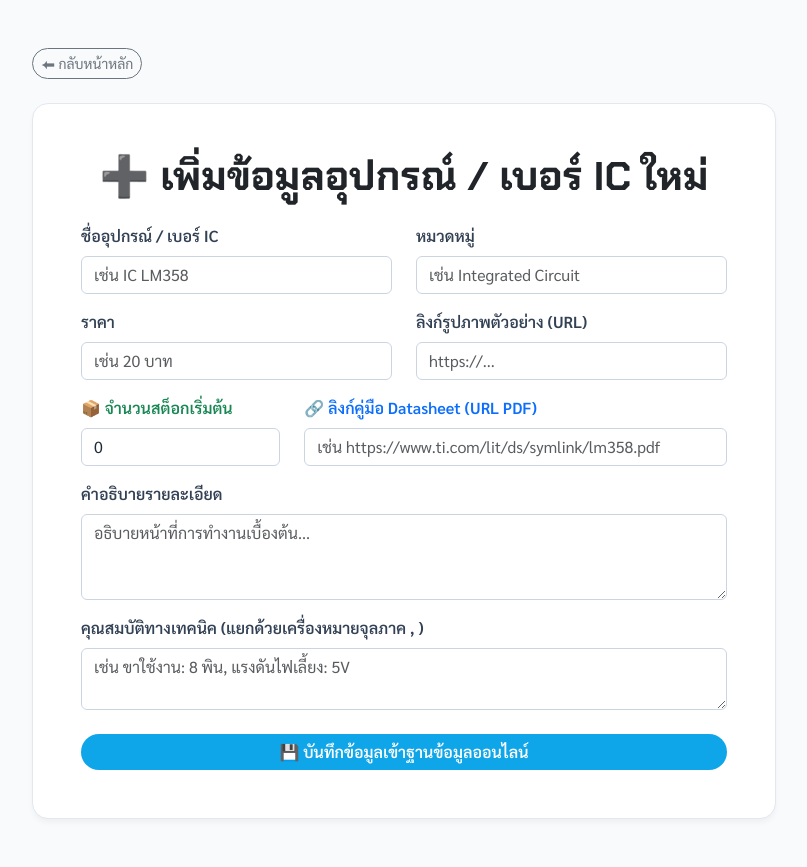
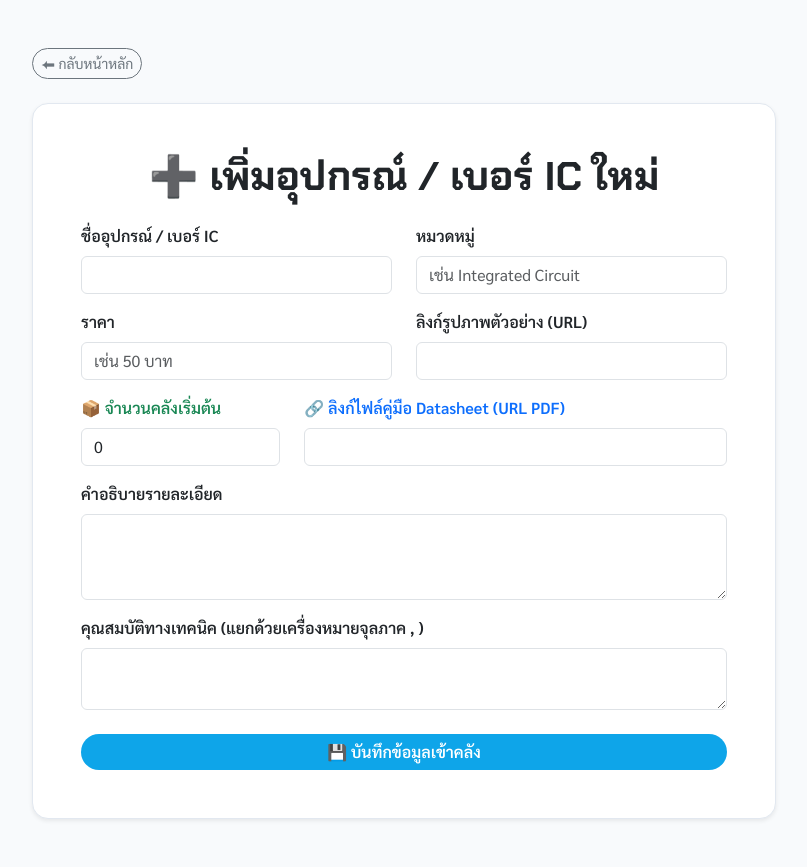
Before and after one commit to aerfst1712-debug/PyCharmMiscProject, a Flask app: template templates/add.html in a window 1280 px wide. Shown: the whole page, without its empty margins (236-1043 px from the left). Run offline with Flask 3, Linux system fonts and the light colour scheme; the template is opened without the code that fills it: most values are stand-ins (such as "Sample title", 1, 10 or a date in 2020).

Commit message:
Update add.html

```diff
--- a/templates/add.html
+++ b/templates/add.html
@@ -7,67 +7,59 @@
     <link href="https://cdn.jsdelivr.net/npm/bootstrap@5.3.0/dist/css/bootstrap.min.css" rel="stylesheet">
     <link href="https://fonts.googleapis.com/css2?family=Chakra+Petch:wght@500;700&family=Sarabun:wght@400;500;600&display=swap" rel="stylesheet">
     <style>
-        body { font-family: 'Sarabun', sans-serif; background-color: #f8fafc; color: #334155; }
-        h1, .navbar-brand { font-family: 'Chakra Petch', sans-serif; }
-        .form-box { background-color: #ffffff; border: 1px solid #e2e8f0; border-radius: 16px; box-shadow: 0 4px 6px -1px rgba(0,0,0,0.05); }
-        .form-control { background-color: #ffffff; border: 1px solid #cbd5e1; color: #1e293b; }
-        .form-control:focus { border-color: #0ea5e9; box-shadow: 0 0 0 3px rgba(14, 165, 233, 0.15); }
+        body { font-family: 'Sarabun', sans-serif; background-color: #f8fafc; }
+        h1 { font-family: 'Chakra Petch', sans-serif; }
+        .form-box { background-color: #ffffff; border: 1px solid #e2e8f0; border-radius: 16px; }
     </style>
 </head>
 <body>
 
     <div class="container my-5">
         <div class="col-lg-8 mx-auto">
-            <a href="/?admin=true" class="btn btn-outline-secondary btn-sm rounded-pill mb-4">⬅ กลับหน้าหลัก</a>
+            <a href="/?pw={{ pw }}" class="btn btn-outline-secondary btn-sm rounded-pill mb-4">⬅ กลับหน้าหลัก</a>
 
-            <div class="form-box p-4 p-md-5">
-                <h1 class="fw-bold mb-4 text-dark text-center">➕ เพิ่มข้อมูลอุปกรณ์ / เบอร์ IC ใหม่</h1>
-
-                <form action="/add?admin=true" method="POST">
+            <div class="form-box p-4 p-md-5 shadow-sm">
+                <h1 class="fw-bold mb-4 text-dark text-center">➕ เพิ่มอุปกรณ์ / เบอร์ IC ใหม่</h1>
+                <form action="/add?pw={{ pw }}" method="POST">
                     <div class="row">
                         <div class="col-md-6 mb-3">
                             <label class="form-label fw-bold">ชื่ออุปกรณ์ / เบอร์ IC</label>
-                            <input type="text" class="form-control" name="name" placeholder="เช่น IC LM358" required>
+                            <input type="text" class="form-control" name="name" required>
                         </div>
                         <div class="col-md-6 mb-3">
                             <label class="form-label fw-bold">หมวดหมู่</label>
                             <input type="text" class="form-control" name="category" placeholder="เช่น Integrated Circuit" required>
                         </div>
                     </div>
-
                     <div class="row">
                         <div class="col-md-6 mb-3">
                             <label class="form-label fw-bold">ราคา</label>
-                            <input type="text" class="form-control" name="price" placeholder="เช่น 20 บาท" required>
+                            <input type="text" class="form-control" name="price" placeholder="เช่น 50 บาท" required>
                         </div>
                         <div class="col-md-6 mb-3">
                             <label class="form-label fw-bold">ลิงก์รูปภาพตัวอย่าง (URL)</label>
-                            <input type="url" class="form-control" name="image_url" placeholder="https://..." required>
+                            <input type="url" class="form-control" name="image_url" required>
                         </div>
                     </div>
-
                     <div class="row">
                         <div class="col-md-4 mb-3">
-                            <label class="form-label fw-bold text-success">📦 จำนวนสต็อกเริ่มต้น</label>
+                            <label class="form-label fw-bold text-success">📦 จำนวนคลังเริ่มต้น</label>
                             <input type="number" class="form-control" name="stock" value="0" min="0" required>
                         </div>
                         <div class="col-md-8 mb-3">
-                            <label class="form-label fw-bold text-primary">🔗 ลิงก์คู่มือ Datasheet (URL PDF)</label>
-                            <input type="url" class="form-control" name="datasheet_url" placeholder="เช่น https://www.ti.com/lit/ds/symlink/lm358.pdf">
+                            <label class="form-label fw-bold text-primary">🔗 ลิงก์ไฟล์คู่มือ Datasheet (URL PDF)</label>
+                            <input type="url" class="form-control" name="datasheet_url">
                         </div>
                     </div>
-
                     <div class="mb-3">
                         <label class="form-label fw-bold">คำอธิบายรายละเอียด</label>
-                        <textarea class="form-control" name="description" rows="3" placeholder="อธิบายหน้าที่การทำงานเบื้องต้น..." required></textarea>
+                        <textarea class="form-control" name="description" rows="3" required></textarea>
                     </div>
-
                     <div class="mb-4">
                         <label class="form-label fw-bold">คุณสมบัติทางเทคนิค (แยกด้วยเครื่องหมายจุลภาค , )</label>
-                        <textarea class="form-control" name="specs" rows="2" placeholder="เช่น ขาใช้งาน: 8 พิน, แรงดันไฟเลี้ยง: 5V" required></textarea>
+                        <textarea class="form-control" name="specs" rows="2" required></textarea>
                     </div>
-
-                    <button type="submit" class="btn btn-primary w-100 rounded-pill fw-bold py-2.5" style="background-color: #0ea5e9; border: none;">💾 บันทึกข้อมูลเข้าฐานข้อมูลออนไลน์</button>
+                    <button type="submit" class="btn btn-primary w-100 rounded-pill fw-bold py-2.5" style="background-color: #0ea5e9; border: none;">💾 บันทึกข้อมูลเข้าคลัง</button>
                 </form>
             </div>
         </div>
```
